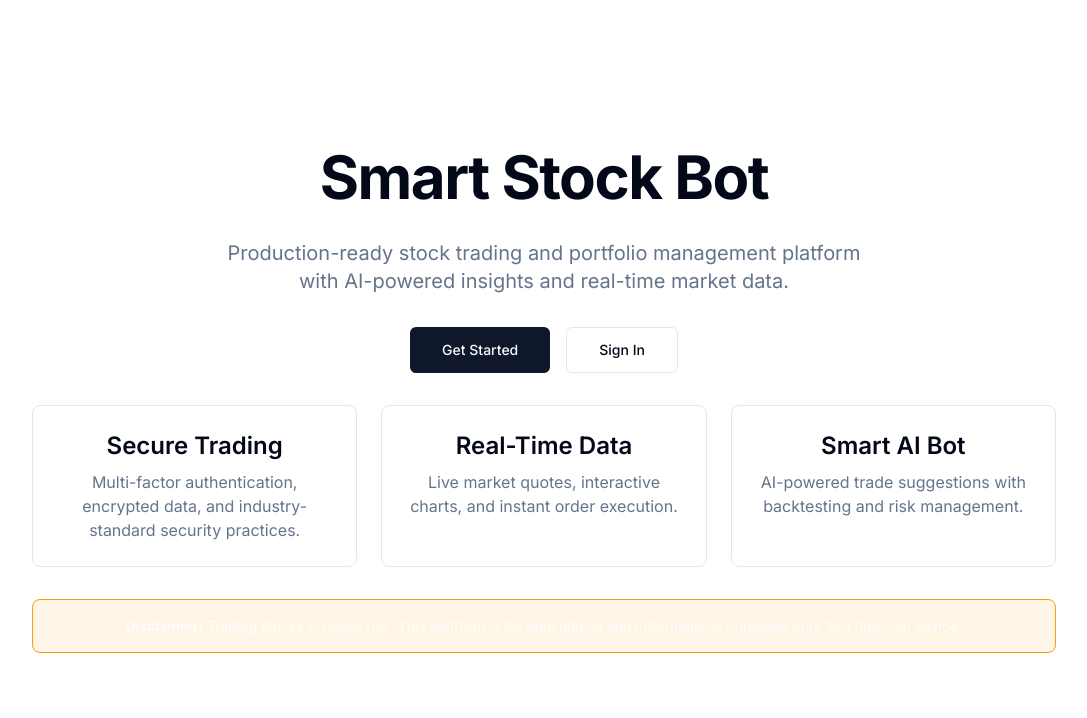
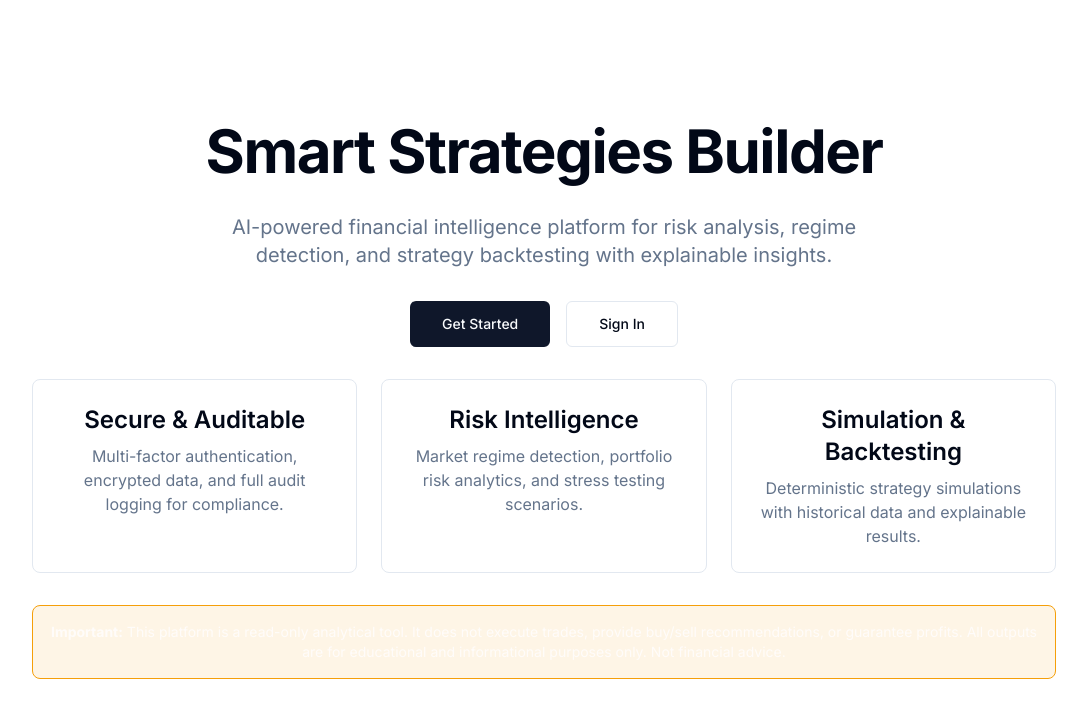
Before and after one commit to DowellHd/ssb-web, a Next.js app: page / in a window 1280 px wide. Shown: the top 718 px of the page, without its empty margins (96-1183 px from the left). Built offline with nearby package versions, Linux system fonts and the light colour scheme.

Commit message:
fix: Update copy to align with SSB compliance principles
- Rename product to Smart Strategies Builder
- Update hero and feature cards for risk/analysis focus
- Add explicit disclaimer about no trade execution
- Remove trading/execution language throughout

```diff
--- a/src/app/auth/signup/page.tsx
+++ b/src/app/auth/signup/page.tsx
@@ -53,7 +53,7 @@ export default function SignupPage() {
         <div className="text-center">
           <h1 className="text-3xl font-bold tracking-tight">Create an account</h1>
           <p className="mt-2 text-sm text-muted-foreground">
-            Start building strategies with Smart Strategies Builder
+            Start analyzing with Smart Strategies Builder
           </p>
         </div>
 
@@ -123,7 +123,7 @@ export default function SignupPage() {
         </form>
 
         <div className="mt-6 rounded-lg bg-warning/10 p-4 text-sm text-warning-foreground">
-          <strong>Disclaimer:</strong> Trading involves risk. This platform is for educational purposes only.
+          <strong>Important:</strong> This platform does not execute trades or provide buy/sell recommendations. All analytics are for educational and informational purposes only.
         </div>
       </div>
     </div>
--- a/src/app/layout.tsx
+++ b/src/app/layout.tsx
@@ -6,10 +6,10 @@ import { Providers } from './providers';
 const inter = Inter({ subsets: ['latin'] });
 
 export const metadata: Metadata = {
-  title: 'Smart Stock Bot - Intelligent Trading Platform',
-  description: 'Production-ready stock trading and portfolio management application with AI-powered insights',
-  keywords: ['stock trading', 'portfolio management', 'AI trading', 'investment'],
-  authors: [{ name: 'Smart Stock Bot Team' }],
+  title: 'Smart Strategies Builder - Financial Intelligence Platform',
+  description: 'AI-powered financial intelligence platform for risk analysis, regime detection, and strategy backtesting',
+  keywords: ['risk analytics', 'regime detection', 'backtesting', 'financial intelligence', 'portfolio analysis'],
+  authors: [{ name: 'Smart Strategies Builder Team' }],
   viewport: 'width=device-width, initial-scale=1',
   themeColor: [
     { media: '(prefers-color-scheme: light)', color: 'white' },
--- a/src/app/page.tsx
+++ b/src/app/page.tsx
@@ -6,11 +6,11 @@ export default function Home() {
       <div className="max-w-5xl w-full">
         <div className="text-center space-y-8">
           <h1 className="text-6xl font-bold tracking-tight">
-            Smart Stock Bot
+            Smart Strategies Builder
           </h1>
           <p className="text-xl text-muted-foreground max-w-2xl mx-auto">
-            Production-ready stock trading and portfolio management platform
-            with AI-powered insights and real-time market data.
+            AI-powered financial intelligence platform for risk analysis,
+            regime detection, and strategy backtesting with explainable insights.
           </p>
 
           <div className="flex gap-4 justify-center mt-8">
@@ -30,29 +30,30 @@ export default function Home() {
 
           <div className="grid grid-cols-1 md:grid-cols-3 gap-6 mt-16">
             <div className="border rounded-lg p-6 space-y-2">
-              <div className="text-2xl font-semibold">Secure Trading</div>
+              <div className="text-2xl font-semibold">Secure & Auditable</div>
               <p className="text-muted-foreground">
-                Multi-factor authentication, encrypted data, and industry-standard security practices.
+                Multi-factor authentication, encrypted data, and full audit logging for compliance.
               </p>
             </div>
             <div className="border rounded-lg p-6 space-y-2">
-              <div className="text-2xl font-semibold">Real-Time Data</div>
+              <div className="text-2xl font-semibold">Risk Intelligence</div>
               <p className="text-muted-foreground">
-                Live market quotes, interactive charts, and instant order execution.
+                Market regime detection, portfolio risk analytics, and stress testing scenarios.
               </p>
             </div>
             <div className="border rounded-lg p-6 space-y-2">
-              <div className="text-2xl font-semibold">Smart AI Bot</div>
+              <div className="text-2xl font-semibold">Simulation & Backtesting</div>
               <p className="text-muted-foreground">
-                AI-powered trade suggestions with backtesting and risk management.
+                Deterministic strategy simulations with historical data and explainable results.
               </p>
             </div>
           </div>
 
           <div className="mt-12 p-4 bg-warning/10 border border-warning rounded-lg">
             <p className="text-sm text-warning-foreground">
-              <strong>Disclaimer:</strong> Trading stocks involves risk. This platform is for educational
-              and informational purposes only. Not financial advice.
+              <strong>Important:</strong> This platform is a read-only analytical tool. It does not
+              execute trades, provide buy/sell recommendations, or guarantee profits. All outputs
+              are for educational and informational purposes only. Not financial advice.
             </p>
           </div>
         </div>
```
